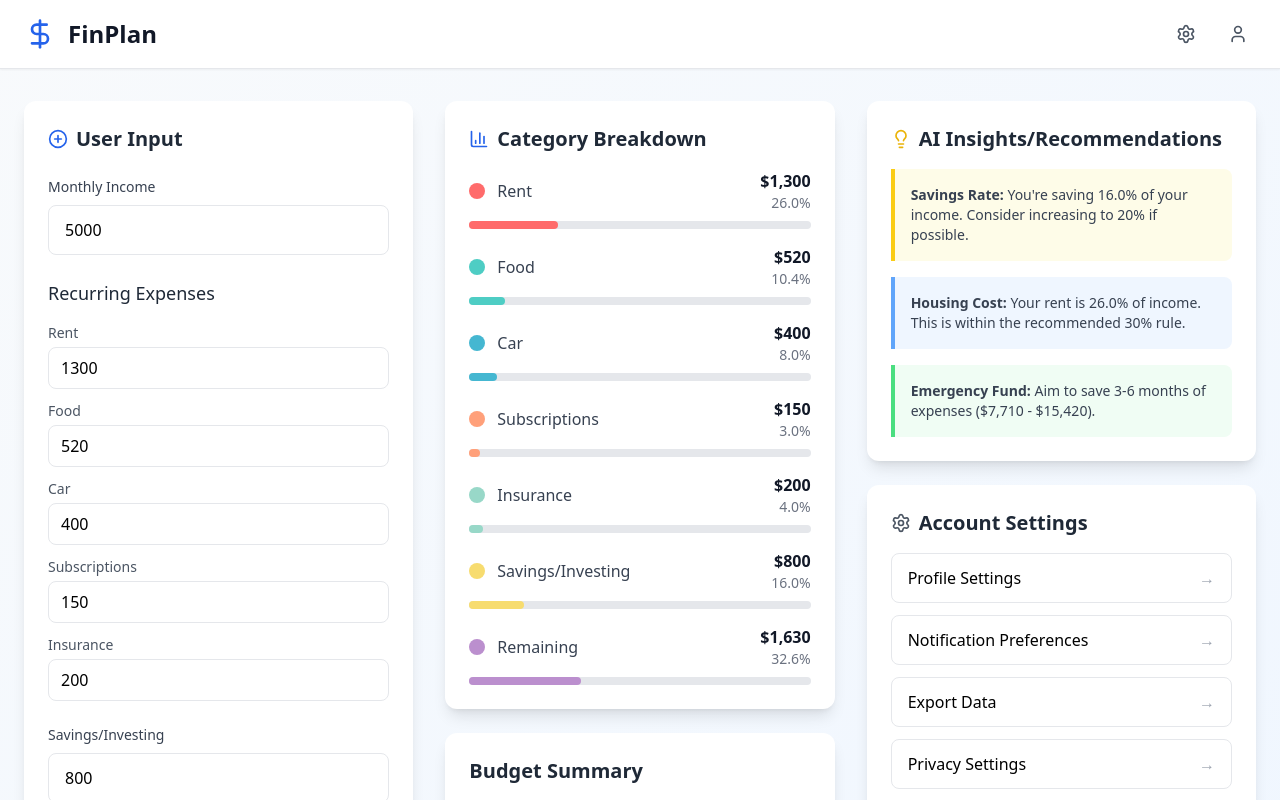
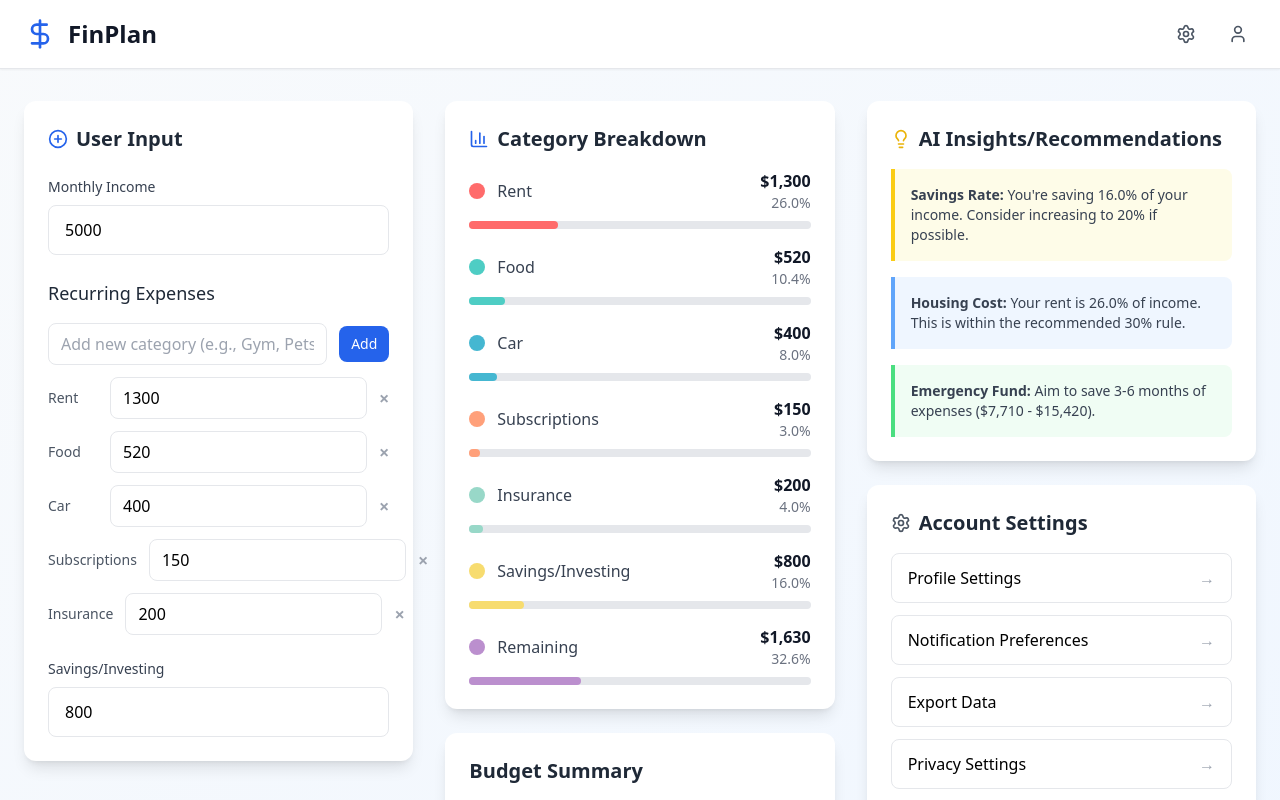
Before and after one commit to RyanMachado/OSCMiniHackProject, a React (Vite) app in the folder my-react-app/: page / in a window 1280 px wide. Shown: the top 800 px of the page. Built offline with nearby package versions, Linux system fonts and the light colour scheme.

Commit message:
Add/Remove reccuring expenses

```diff
--- a/my-react-app/src/App.tsx
+++ b/my-react-app/src/App.tsx
@@ -5,33 +5,104 @@ const MAX_MONTHLY_INCOME = 1000000000000;
 const MIN_MONTHLY_INCOME = 0;
 const FinanceApp = () => {
   const [monthlyIncome, setMonthlyIncome] = useState(5000);
-  const [expenses, setExpenses] = useState({
-    rent: 1300,
-    food: 520,
-    car: 400,
-    subs: 150,
-    insurance: 200
-  });
+  type Category = { id: string; name: string; amount: number; color: string };
+
+const palette = [
+  '#FF6B6B', '#4ECDC4', '#45B7D1', '#FFA07A', '#98D8C8',
+  '#F7DC6F', '#BB8FCE', '#7FB3D5', '#73C6B6', '#F5B7B1'
+];
+const pickColor = (i: number) => palette[i % palette.length];
+const uid = () => Math.random().toString(36).slice(2, 9);
+
+const [categories, setCategories] = useState<Category[]>([
+  { id: uid(), name: 'Rent',          amount: 1300, color: pickColor(0) },
+  { id: uid(), name: 'Food',          amount: 520,  color: pickColor(1) },
+  { id: uid(), name: 'Car',           amount: 400,  color: pickColor(2) },
+  { id: uid(), name: 'Subscriptions', amount: 150,  color: pickColor(3) },
+  { id: uid(), name: 'Insurance',     amount: 200,  color: pickColor(4) },
+]);
+
   const [savingsInvesting, setSavingsInvesting] = useState(800);
 
-  // Calculate totals
-  const totalExpenses = Object.values(expenses).reduce((sum, val) => sum + val, 0);
+  // Calculate totals using the dynamic categories list
+const totalExpenses = categories.reduce((sum, c) => sum + c.amount, 0);
 const remaining = monthlyIncome - totalExpenses - savingsInvesting;
 const nonRecurringBudget = 800;
-  // Data for visualization
+
+// Build breakdown rows (hide zero-amount categories)
+const expenseBreakdown = categories
+  .filter(c => c.amount > 0)
+  .map(c => ({
+    name: c.name,
+    value: c.amount,
+    color: c.color,
+    percentage: monthlyIncome > 0 ? ((c.amount / monthlyIncome) * 100).toFixed(1) : '0.0',
+  }));
+
 const pieData = [
-    { name: 'Rent', value: expenses.rent, color: '#FF6B6B', percentage: ((expenses.rent / monthlyIncome) * 100).toFixed(1) },
-    { name: 'Food', value: expenses.food, color: '#4ECDC4', percentage: ((expenses.food / monthlyIncome) * 100).toFixed(1) },
-    { name: 'Car', value: expenses.car, color: '#45B7D1', percentage: ((expenses.car / monthlyIncome) * 100).toFixed(1) },
-    { name: 'Subscriptions', value: expenses.subs, color: '#FFA07A', percentage: ((expenses.subs / monthlyIncome) * 100).toFixed(1) },
-    { name: 'Insurance', value: expenses.insurance, color: '#98D8C8', percentage: ((expenses.insurance / monthlyIncome) * 100).toFixed(1) },
-    { name: 'Savings/Investing', value: savingsInvesting, color: '#F7DC6F', percentage: ((savingsInvesting / monthlyIncome) * 100).toFixed(1) },
-    { name: 'Remaining', value: remaining, color: '#BB8FCE', percentage: ((remaining / monthlyIncome) * 100).toFixed(1) }
+  ...expenseBreakdown,
+  {
+    name: 'Savings/Investing',
+    value: savingsInvesting,
+    color: '#F7DC6F',
+    percentage: monthlyIncome > 0 ? ((savingsInvesting / monthlyIncome) * 100).toFixed(1) : '0.0',
+  },
+  {
+    name: 'Remaining',
+    value: remaining,
+    color: '#BB8FCE',
+    percentage: monthlyIncome > 0 ? ((remaining / monthlyIncome) * 100).toFixed(1) : '0.0',
+  },
 ];
 
-  const updateExpense = (category: string, value: string) => {
-    setExpenses(prev => ({ ...prev, [category]: parseFloat(value) || 0 }));
+
+  // after: const [monthlyIncome, ...], const [categories, ...], const [savingsInvesting, ...]
+
+const addCategory = (name: string, initialAmount = 0) => {
+  const clean = name.trim();
+  if (!clean) return;
+  if (categories.some(c => c.name.toLowerCase() === clean.toLowerCase())) return;
+  setCategories(prev => [...prev, {
+    id: Math.random().toString(36).slice(2, 9),
+    name: clean,
+    amount: Math.max(0, initialAmount),
+    color: ['#FF6B6B','#4ECDC4','#45B7D1','#FFA07A','#98D8C8','#F7DC6F','#BB8FCE','#7FB3D5','#73C6B6','#F5B7B1'][prev.length % 10],
+  }]);
 };
+
+const updateCategoryAmount = (id: string, value: string) => {
+  const amt = parseFloat(value) || 0;
+  setCategories(prev => prev.map(c => c.id === id ? { ...c, amount: amt } : c));
+};
+
+const removeCategory = (id: string) => {
+  setCategories(prev => prev.filter(c => c.id !== id));
+};
+
+// for insights lookups like "Rent"
+const getAmt = (name: string) =>
+  categories.find(c => c.name.toLowerCase() === name.toLowerCase())?.amount ?? 0;
+
+function AddCategoryRow({ onAdd }: { onAdd: (name: string) => void }) {
+  const [name, setName] = useState('');
+  return (
+    <div className="flex items-center gap-3">
+      <input
+        placeholder="Add new category (e.g., Gym, Pets)"
+        value={name}
+        onChange={(e) => setName(e.target.value)}
+        className="flex-1 px-3 py-2 border border-gray-200 rounded-lg focus:ring-2 focus:ring-blue-500 focus:border-transparent"
+      />
+      <button
+        type="button"
+        onClick={() => { onAdd(name); setName(''); }}
+        className="px-3 py-2 text-sm rounded-lg bg-blue-600 text-white hover:bg-blue-700"
+      >
+        Add
+      </button>
+    </div>
+  );
+}
 
   return (
     <div className="min-h-screen bg-gradient-to-br from-slate-50 to-blue-50">
@@ -89,19 +160,32 @@ const FinanceApp = () => {
               <div className="mb-6">
                 <h3 className="text-lg font-medium text-gray-800 mb-4">Recurring Expenses</h3>
                 <div className="space-y-3">
-                  {Object.entries(expenses).map(([key, value]) => (
-                    <div key={key}>
-                      <label className="block text-sm font-medium text-gray-600 mb-1 capitalize">
-                        {key === 'subs' ? 'Subscriptions' : key}
+                  {/* Add new category */}
+                  <AddCategoryRow onAdd={(name) => addCategory(name)} />
+
+                  <div className="space-y-3 mt-4">
+                    {categories.map((cat) => (
+                      <div key={cat.id} className="flex items-center gap-3">
+                        <label className="block text-sm font-medium text-gray-600 w-36">
+                          {cat.name}
                         </label>
                         <input
                           type="number"
-                        value={value}
-                        onChange={(e) => updateExpense(key, e.target.value)}
-                        className="w-full px-3 py-2 border border-gray-200 rounded-lg focus:ring-2 focus:ring-blue-500 focus:border-transparent"
+                          value={cat.amount}
+                          onChange={(e) => updateCategoryAmount(cat.id, e.target.value)}
+                          className="flex-1 px-3 py-2 border border-gray-200 rounded-lg focus:ring-2 focus:ring-blue-500 focus:border-transparent"
                         />
+                        <button
+                          type="button"
+                          onClick={() => removeCategory(cat.id)}
+                          className="text-gray-400 hover:text-red-600 text-lg font-bold"
+                          aria-label={`Remove ${cat.name}`}
+                        >
+                          ×
+                        </button>
                       </div>
                     ))}
+                  </div>
                 </div>
               </div>
 
@@ -203,7 +287,7 @@ const FinanceApp = () => {
                 </div>
                 <div className="p-4 bg-blue-50 border-l-4 border-blue-400 rounded-r-lg">
                   <p className="text-sm text-gray-700">
-                    <strong>Housing Cost:</strong> Your rent is {((expenses.rent / monthlyIncome) * 100).toFixed(1)}% of income. {expenses.rent / monthlyIncome <= 0.3 ? 'This is within the recommended 30% rule.' : 'Consider reducing housing costs - aim for 30% or less.'}
+                    <strong>Housing Cost:</strong> Your rent is {((getAmt('Rent') / monthlyIncome) * 100 || 0).toFixed(1)}% of income. {getAmt('Rent') / monthlyIncome <= 0.3 ? 'This is within the recommended 30% rule.' : 'Consider reducing housing costs - aim for 30% or less.'}
                   </p>
                 </div>
                 <div className="p-4 bg-green-50 border-l-4 border-green-400 rounded-r-lg">
```
Lines whose indentation alone changed are shown as unchanged.
